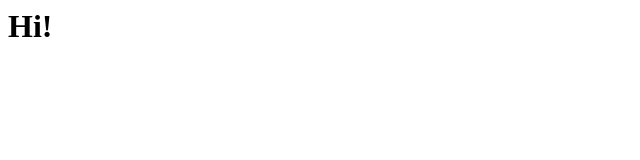
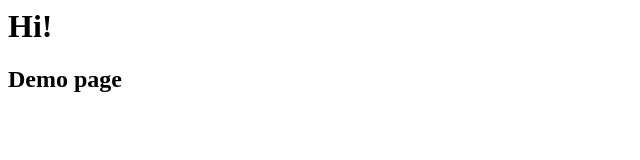
Before and after one commit to m21studios/m21studios.github.io, a plain HTML site: page index.html in a window 1280 px wide. Shown: the whole page, without its empty margins (0-640 px from the left). Drawn offline with Linux system fonts and the light colour scheme.

Commit message:
Update index.html

```diff
--- a/index.html
+++ b/index.html
@@ -1 +1,2 @@
 <h1>Hi!</h1>
+<h2>Demo page</h2>
```
